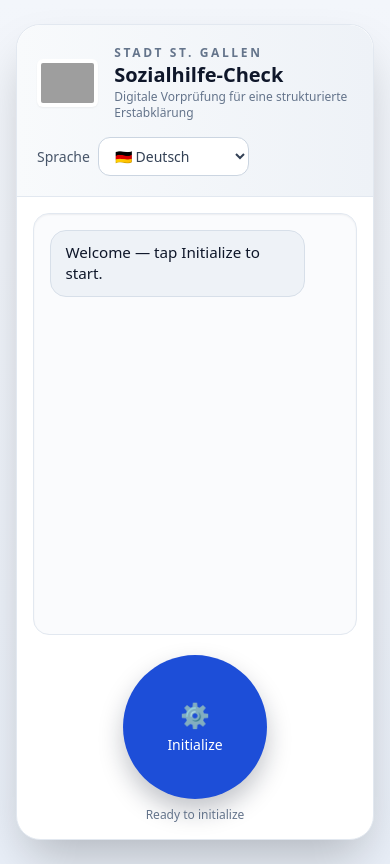
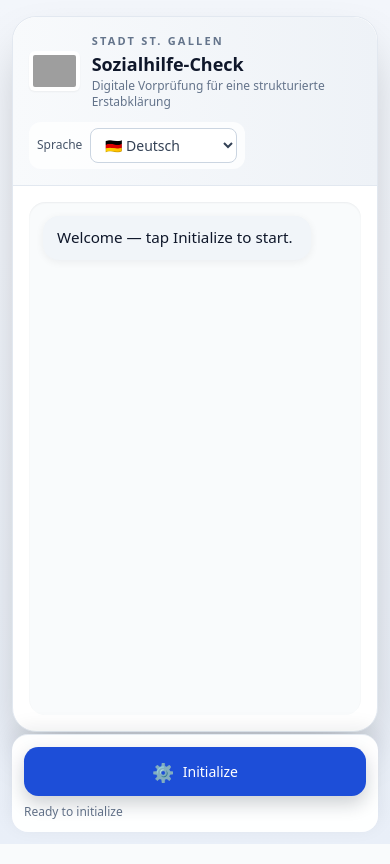
Before and after one commit to waveRob/SoziCheckSG, a FastAPI app: page / in a window 390 px wide. Run offline with FastAPI, Linux system fonts and the light colour scheme; some libraries are stand-ins or nearby versions; grey boxes are pictures that could not be loaded.

Commit message:
Polish mobile UI with sticky control bar and custom audio toggle

```diff
--- a/app/static/css/app.css
+++ b/app/static/css/app.css
@@ -12,33 +12,40 @@ body {
 
 .chat-panel {
   box-shadow: inset 0 1px 2px rgba(15, 23, 42, 0.06);
+  scroll-behavior: smooth;
 }
 
 .main-button {
-  width: 9rem;
-  height: 9rem;
-  border-radius: 9999px;
+  min-height: 3rem;
+  width: 100%;
+  border-radius: 0.9rem;
   display: inline-flex;
-  flex-direction: column;
   align-items: center;
   justify-content: center;
-  gap: 0.25rem;
+  gap: 0.55rem;
+  padding: 0.65rem 0.95rem;
   color: white;
-  box-shadow: 0 12px 24px rgba(15, 23, 42, 0.25);
+  box-shadow: 0 8px 18px rgba(15, 23, 42, 0.2);
   transition: transform 150ms ease, background-color 150ms ease, opacity 150ms ease, box-shadow 150ms ease;
+  position: relative;
 }
 
 .main-button:hover {
-  transform: translateY(-2px);
-  box-shadow: 0 16px 28px rgba(15, 23, 42, 0.28);
+  transform: translateY(-1px);
+  box-shadow: 0 12px 20px rgba(15, 23, 42, 0.24);
+}
+
+.main-button:active {
+  transform: translateY(0);
+  box-shadow: 0 8px 14px rgba(15, 23, 42, 0.2);
 }
 
 .main-button:disabled,
 .main-button.is-working {
   cursor: wait;
-  opacity: 0.8;
+  opacity: 0.85;
   transform: none;
-  box-shadow: 0 10px 18px rgba(15, 23, 42, 0.18);
+  box-shadow: 0 6px 12px rgba(15, 23, 42, 0.15);
 }
 
 .main-button.state-init {
@@ -53,6 +60,15 @@ body {
   background: #b91c1c;
 }
 
+.main-button.state-recording::after {
+  content: "";
+  position: absolute;
+  inset: -6px;
+  border-radius: 1rem;
+  border: 2px solid rgba(185, 28, 28, 0.25);
+  animation: recordPulse 1.6s ease-out infinite;
+}
+
 .main-button.state-review {
   background: #0f766e;
 }
@@ -60,21 +76,68 @@ body {
 .chat-bubble {
   max-width: 88%;
   border-radius: 1rem;
-  padding: 0.7rem 0.9rem;
-  margin-bottom: 0.6rem;
+  padding: 0.72rem 0.88rem;
+  margin-bottom: 0.5rem;
   font-size: 0.95rem;
   line-height: 1.4;
-  border: 1px solid transparent;
+  box-shadow: 0 2px 8px rgba(15, 23, 42, 0.06);
+}
+
+.chat-bubble-enter {
+  animation: bubbleIn 220ms ease-out;
 }
 
 .chat-user {
   margin-left: auto;
-  background: #e0ecff;
-  border-color: #bfdbfe;
+  background: #dbeafe;
 }
 
 .chat-assistant {
   margin-right: auto;
-  background: #eef2f7;
-  border-color: #d7dfe9;
+  background: #f1f5f9;
+  color: #0f172a;
 }
+
+.audio-toggle {
+  margin-top: 0.45rem;
+  width: 1.9rem;
+  height: 1.9rem;
+  border-radius: 9999px;
+  border: 0;
+  background: #e2e8f0;
+  color: #1e293b;
+  font-size: 1rem;
+  line-height: 1;
+  cursor: pointer;
+  transition: transform 120ms ease, background-color 120ms ease;
+}
+
+.audio-toggle:hover {
+  background: #cbd5e1;
+}
+
+.audio-toggle:active {
+  transform: scale(0.96);
+}
+
+@keyframes bubbleIn {
+  from {
+    opacity: 0;
+    transform: translateY(4px);
+  }
+  to {
+    opacity: 1;
+    transform: translateY(0);
+  }
+}
+
+@keyframes recordPulse {
+  0% {
+    transform: scale(1);
+    opacity: 1;
+  }
+  100% {
+    transform: scale(1.05);
+    opacity: 0;
+  }
+}
--- a/app/templates/index.html
+++ b/app/templates/index.html
@@ -1,24 +1,24 @@
 {% extends "base.html" %}
 {% block content %}
-<main class="mx-auto flex min-h-screen w-full max-w-4xl flex-col px-4 py-6 sm:px-6 sm:py-10">
-  <section class="official-shell w-full rounded-3xl border border-slate-200 bg-white shadow-2xl">
-    <header class="official-header flex flex-col gap-4 rounded-t-3xl border-b border-slate-200 px-5 py-5 sm:flex-row sm:items-center sm:justify-between sm:px-8">
-      <div class="flex items-center gap-4">
+<main class="mx-auto flex min-h-screen w-full max-w-4xl flex-col px-3 pb-28 pt-4 sm:px-6 sm:pb-32 sm:pt-6">
+  <section class="official-shell flex w-full flex-1 flex-col rounded-3xl border border-slate-200 bg-white shadow-2xl">
+    <header class="official-header flex flex-col gap-3 rounded-t-3xl border-b border-slate-200 px-4 py-4 sm:flex-row sm:items-center sm:justify-between sm:px-7 sm:py-5">
+      <div class="flex items-center gap-3">
         <img
           src="{{ url_for('static', path='images/logo_stgallen.png') }}"
           alt="Platzhalter für das Logo der Stadt St. Gallen"
-          class="h-12 w-auto rounded-md bg-white p-1 shadow-sm sm:h-14"
+          class="h-10 w-auto rounded-md bg-white p-1 shadow-sm sm:h-12"
         />
         <div>
-          <p class="text-xs font-semibold uppercase tracking-[0.22em] text-slate-500">Stadt St. Gallen</p>
-          <h1 class="text-xl font-semibold text-slate-900 sm:text-2xl">Sozialhilfe-Check</h1>
+          <p class="text-[11px] font-semibold uppercase tracking-[0.2em] text-slate-500">Stadt St. Gallen</p>
+          <h1 class="text-lg font-semibold text-slate-900 sm:text-2xl">Sozialhilfe-Check</h1>
           <p class="text-xs text-slate-500 sm:text-sm">Digitale Vorprüfung für eine strukturierte Erstabklärung</p>
         </div>
       </div>
 
-      <label class="flex items-center gap-2 text-sm text-slate-600">
+      <label class="flex items-center gap-2 self-start rounded-xl bg-white/80 px-2 py-1.5 text-xs text-slate-600 sm:self-auto sm:text-sm">
         <span>Sprache</span>
-        <select id="language" class="rounded-xl border border-slate-300 bg-white px-3 py-2 text-slate-700 focus:outline-none focus:ring-2 focus:ring-sky-600">
+        <select id="language" class="rounded-lg border border-slate-300 bg-white px-2.5 py-1.5 text-sm text-slate-700 focus:outline-none focus:ring-2 focus:ring-sky-600">
           {% for option in language_options %}
           <option value="{{ option.value }}" {% if default_language == option.value %}selected{% endif %}>{{ option.label }}</option>
           {% endfor %}
@@ -26,10 +26,10 @@
       </label>
     </header>
 
-    <div class="p-4 sm:p-8">
-      <div id="chat" class="chat-panel mb-5 h-[50vh] overflow-y-auto rounded-2xl border border-slate-200 bg-slate-50/70 p-4 sm:h-[54vh]"></div>
+    <div class="flex min-h-0 flex-1 flex-col p-4 sm:p-7">
+      <div id="chat" class="chat-panel flex-1 overflow-y-auto rounded-2xl bg-slate-50/80 p-3.5 sm:p-4"></div>
 
-      <div id="inputWrap" class="mb-5 hidden">
+      <div id="inputWrap" class="mt-4 hidden">
         <label for="textInput" class="mb-1 block text-sm text-slate-600">Transkription prüfen und bei Bedarf korrigieren</label>
         <textarea
           id="textInput"
@@ -38,15 +38,19 @@
           class="w-full rounded-xl border border-slate-300 bg-white px-3 py-2 text-sm focus:outline-none focus:ring-2 focus:ring-sky-600"
         ></textarea>
       </div>
+    </div>
+  </section>
 
-      <div class="mt-auto flex flex-col items-center gap-2">
+  <div class="pointer-events-none fixed inset-x-0 bottom-0 z-30 px-3 pb-3 sm:px-6 sm:pb-5">
+    <div class="mx-auto max-w-4xl rounded-2xl border-t border-slate-200/90 bg-white/95 p-3 shadow-[0_-6px_20px_rgba(15,23,42,0.08)] backdrop-blur pointer-events-auto sm:px-4 sm:py-3.5">
+      <div class="flex items-center gap-3">
         <button id="mainActionButton" type="button" class="main-button state-init">
-          <span id="mainActionIcon" class="text-2xl">⚙</span>
+          <span id="mainActionIcon" class="text-lg">⚙</span>
           <span id="mainActionLabel" class="text-sm font-medium">Initialize</span>
         </button>
-        <p id="statusText" class="text-xs text-slate-500">Bereit zur Initialisierung</p>
       </div>
+      <p id="statusText" class="mt-2 text-xs text-slate-500">Bereit zur Initialisierung</p>
     </div>
-  </section>
+  </div>
 </main>
 {% endblock %}
```
Also changed, not shown: app/static/js/app.js (+51 -15 lines).
